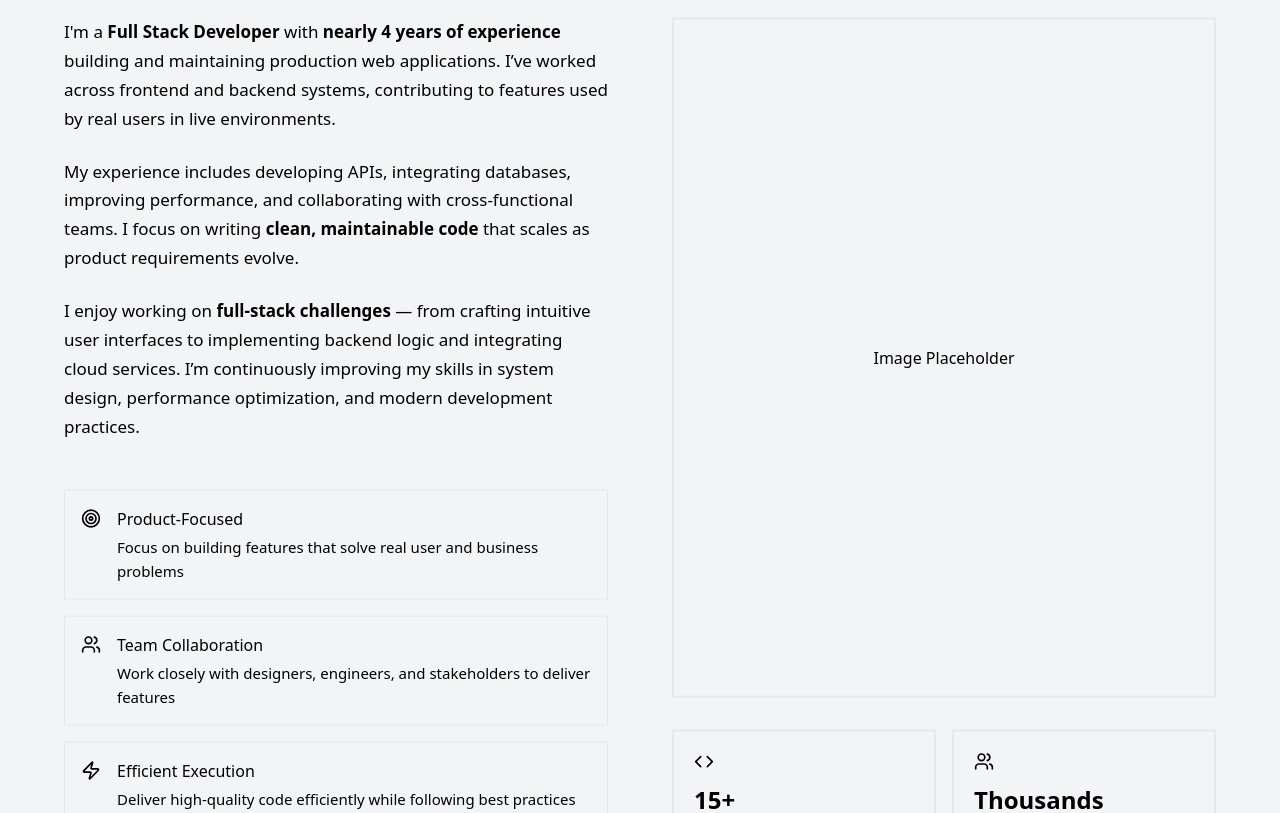
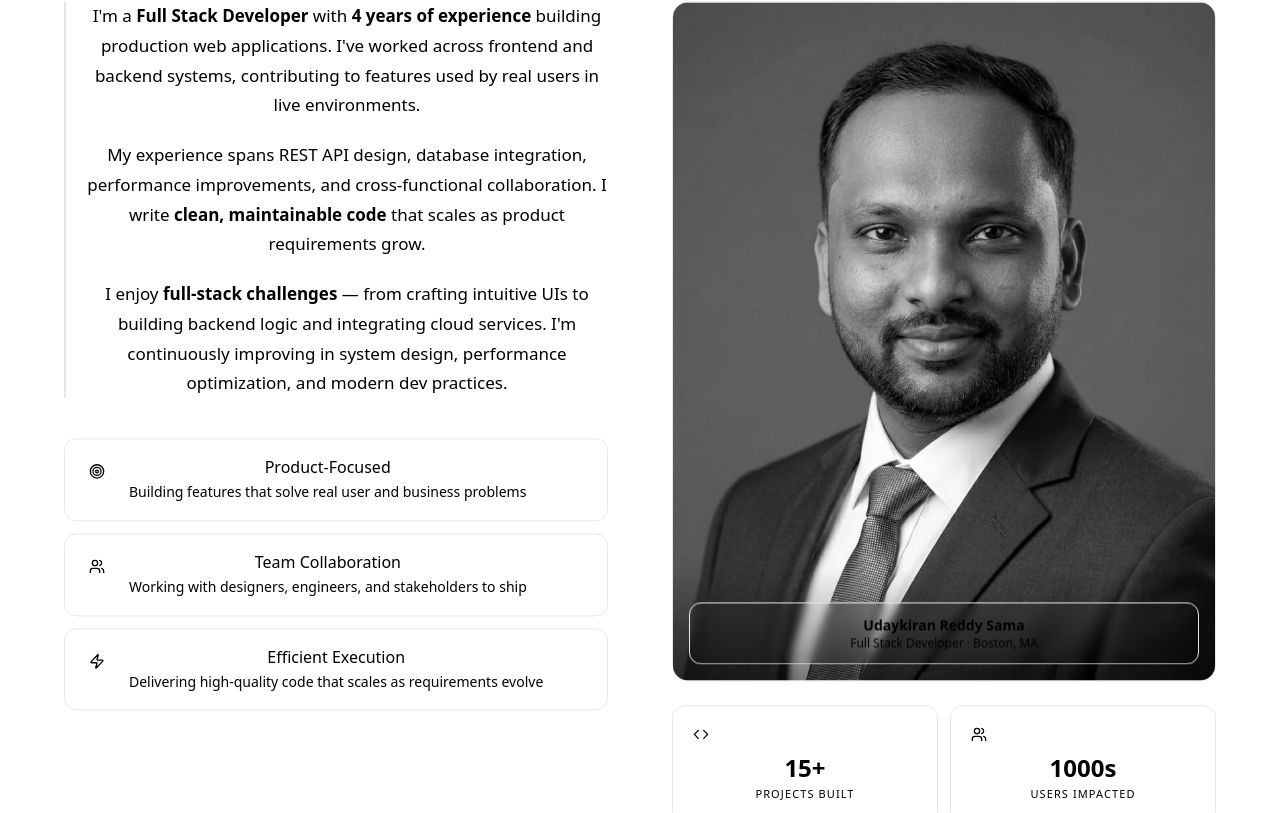
Before and after one commit to SamaUdaykiranReddy/UdayPortfolio, a React (Create React App) app: page / in a window 1280 px wide. Shown: the part 1107-1920 px from the top of the page. Built offline with nearby package versions, Linux system fonts and the light colour scheme.

Commit message:
redesign: CSS variables, photo, dark mode, meta tags

```diff
--- a/src/components/About.jsx
+++ b/src/components/About.jsx
@@ -1,6 +1,7 @@
 import React from "react";
 import { motion } from "framer-motion";
 import { TrendingUp, Users, Code, Award, Target, Zap } from "lucide-react";
+import { AnimatedCounter } from "./AnimatedCounter";
 
 export function About() {
   const highlights = [
@@ -9,27 +10,27 @@ export function About() {
       value: 15,
       suffix: "+",
       label: "Projects Built",
-      description: "Across frontend and backend systems",
+      description: "Across frontend & backend",
     },
     {
       icon: Users,
-      value: "Thousands",
       label: "Users Impacted",
-      description: "Through production applications",
+      description: "Through production apps",
+      displayValue: "1000s",
     },
     {
       icon: TrendingUp,
       value: 4,
-      suffix: " Years",
-      label: "Industry Experience",
-      description: "As a full stack developer",
+      suffix: " yrs",
+      label: "Experience",
+      description: "Full stack development",
     },
     {
       icon: Award,
       value: 99.9,
       suffix: "%",
       label: "Reliability",
-      description: "Maintained across key services",
+      description: "Across key services",
     },
   ];
 
@@ -37,47 +38,44 @@ export function About() {
     {
       icon: Target,
       title: "Product-Focused",
-      description:
-        "Focus on building features that solve real user and business problems",
+      description: "Building features that solve real user and business problems",
     },
     {
       icon: Users,
       title: "Team Collaboration",
-      description:
-        "Work closely with designers, engineers, and stakeholders to deliver features",
+      description: "Working with designers, engineers, and stakeholders to ship",
     },
     {
       icon: Zap,
       title: "Efficient Execution",
-      description:
-        "Deliver high-quality code efficiently while following best practices",
+      description: "Delivering high-quality code that scales as requirements evolve",
     },
   ];
 
   return (
-    <section id="about" className="py-24 bg-gray-100">
+    <section id="about" className="py-24 bg-muted/30">
       <div className="container mx-auto px-4">
-        {/* Section Header */}
+        {/* Header */}
         <motion.div
           initial={{ opacity: 0, y: 20 }}
           whileInView={{ opacity: 1, y: 0 }}
           viewport={{ once: true }}
           transition={{ duration: 0.6 }}
+          className="mb-16"
         >
-         <div className="flex items-center gap-4 mb-8">
-            <div className="text-sm text-black-600 uppercase tracking-wider">
+          <div className="flex items-center gap-4 mb-4">
+            <div className="text-sm text-primary uppercase tracking-wider font-medium">
               About Me
             </div>
-            <div className="h-px flex-1 bg-gray-300" />
+            <div className="h-px flex-1 bg-border" />
           </div>
-
-          <h2 className="text-4xl md:text-5xl mb-16 tracking-tight leading-tight text-left">
+          <h2 className="text-4xl md:text-5xl tracking-tight leading-tight">
             Building Reliable, Scalable Applications
           </h2>
         </motion.div>
 
         <div className="grid lg:grid-cols-2 gap-16 items-start max-w-6xl mx-auto mb-20">
-          {/* Left Content */}
+          {/* Left: Text */}
           <motion.div
             initial={{ opacity: 0, y: 20 }}
             whileInView={{ opacity: 1, y: 0 }}
@@ -85,49 +83,38 @@ export function About() {
             transition={{ duration: 0.6 }}
             className="space-y-6"
           >
-            <div className="relative">
-              <div className="absolute -left-4 top-0 bottom-0 w-1 bg-primary" />
-
-              <div className="space-y-6">
-                <p className="text-[17px] leading-[1.7] text-left text-foreground max-w-[640px]">
+            <div className="relative pl-5 border-l-2 border-primary space-y-5">
+              <p className="text-[17px] leading-[1.75] text-foreground">
                 I'm a{" "}
-                  <strong className="font-semibold text-foreground">
-                    Full Stack Developer
-                  </strong>{" "}
+                <strong className="font-semibold">Full Stack Developer</strong>{" "}
                 with{" "}
-                  <strong className="font-semibold text-foreground">
-                    nearly 4 years of experience
-                  </strong>{" "}
-                  building and maintaining production web applications. I’ve
-                  worked across frontend and backend systems, contributing to
-                  features used by real users in live environments.
+                <strong className="font-semibold">4 years of experience</strong>{" "}
+                building production web applications. I've worked across frontend
+                and backend systems, contributing to features used by real users
+                in live environments.
               </p>
-
-                <p className="text-[17px] leading-[1.7] text-left text-muted-foreground max-w-[640px]">
-                  My experience includes developing APIs, integrating databases,
-                  improving performance, and collaborating with cross-functional
-                  teams. I focus on writing{" "}
+              <p className="text-[17px] leading-[1.75] text-muted-foreground">
+                My experience spans REST API design, database integration,
+                performance improvements, and cross-functional collaboration. I
+                write{" "}
                 <strong className="font-semibold text-foreground">
                   clean, maintainable code
                 </strong>{" "}
-                  that scales as product requirements evolve.
+                that scales as product requirements grow.
               </p>
-
-                <p className="text-[17px] leading-[1.7] text-left text-muted-foreground max-w-[640px]">
-                  I enjoy working on{" "}
+              <p className="text-[17px] leading-[1.75] text-muted-foreground">
+                I enjoy{" "}
                 <strong className="font-semibold text-foreground">
                   full-stack challenges
                 </strong>{" "}
-                  — from crafting intuitive user interfaces to implementing
-                  backend logic and integrating cloud services. I’m continuously
-                  improving my skills in system design, performance
-                  optimization, and modern development practices.
+                — from crafting intuitive UIs to building backend logic and
+                integrating cloud services. I'm continuously improving in system
+                design, performance optimization, and modern dev practices.
               </p>
             </div>
-            </div>
 
-            {/* Key Qualities */}
-            <div className="grid gap-4 pt-6">
+            {/* Key qualities */}
+            <div className="grid gap-3 pt-4">
               {qualities.map((quality, index) => {
                 const Icon = quality.icon;
                 return (
@@ -137,14 +124,14 @@ export function About() {
                     whileInView={{ opacity: 1, x: 0 }}
                     viewport={{ once: true }}
                     transition={{ duration: 0.5, delay: index * 0.1 }}
-                    className="flex items-start gap-4 p-4 border border-border bg-background"
+                    className="flex items-start gap-4 p-4 border border-border rounded-xl bg-background hover:bg-muted/30 transition-colors"
                   >
-                    <Icon className="h-5 w-5 mt-0.5 flex-shrink-0" />
+                    <div className="p-2 rounded-lg bg-primary/10 flex-shrink-0">
+                      <Icon className="h-4 w-4 text-primary" />
+                    </div>
                     <div>
-                      <h4 className="mb-1 font-medium text-left">
-                        {quality.title}
-                      </h4>
-                      <p className="text-[15px] leading-[1.6] text-muted-foreground text-left">
+                      <h4 className="font-medium mb-0.5">{quality.title}</h4>
+                      <p className="text-sm text-muted-foreground leading-relaxed">
                         {quality.description}
                       </p>
                     </div>
@@ -154,42 +141,67 @@ export function About() {
             </div>
           </motion.div>
 
-          {/* Right Content */}
+          {/* Right: Photo + Stats */}
           <motion.div
             initial={{ opacity: 0, y: 20 }}
             whileInView={{ opacity: 1, y: 0 }}
             viewport={{ once: true }}
             transition={{ duration: 0.6, delay: 0.2 }}
-            className="space-y-8"
+            className="space-y-6"
           >
-            <div className="aspect-[4/5] overflow-hidden border-2 border-border bg-muted flex items-center justify-center">
-              <span className="text-muted-foreground">Image Placeholder</span>
+            {/* Photo */}
+            <motion.div
+              className="relative overflow-hidden rounded-2xl border border-border group"
+              whileHover={{ scale: 1.01 }}
+              transition={{ duration: 0.3 }}
+            >
+              <img
+                src="/UdaySama.jpeg"
+                alt="Udaykiran Reddy Sama"
+                className="w-full aspect-[4/5] object-cover object-top transition-all duration-700 grayscale group-hover:grayscale-0 group-hover:scale-105"
+              />
+
+              {/* Gradient overlay at bottom */}
+              <div className="absolute bottom-0 left-0 right-0 h-28 bg-gradient-to-t from-black/50 to-transparent" />
+
+              {/* Name tag */}
+              <div className="absolute bottom-4 left-4 right-4">
+                <div className="bg-background/90 backdrop-blur-sm rounded-xl px-4 py-3 border border-border/50">
+                  <p className="font-semibold text-sm">Udaykiran Reddy Sama</p>
+                  <p className="text-xs text-muted-foreground">
+                    Full Stack Developer · Boston, MA
+                  </p>
                 </div>
+              </div>
+            </motion.div>
 
-            {/* Quick Stats */}
-            <div className="grid grid-cols-2 gap-4">
+            {/* Stats grid */}
+            <div className="grid grid-cols-2 gap-3">
               {highlights.map((item, index) => {
                 const Icon = item.icon;
                 return (
                   <motion.div
                     key={index}
-                    initial={{ opacity: 0, y: 20 }}
+                    initial={{ opacity: 0, y: 16 }}
                     whileInView={{ opacity: 1, y: 0 }}
                     viewport={{ once: true }}
-                    transition={{ duration: 0.5, delay: index * 0.1 }}
-                    whileHover={{
-                      scale: 1.05,
-                      borderColor: "hsl(var(--foreground))",
-                    }}
-                    className="p-5 border-2 border-border bg-background hover:shadow-lg transition-all cursor-pointer"
+                    transition={{ duration: 0.5, delay: index * 0.08 }}
+                    whileHover={{ scale: 1.03, y: -2 }}
+                    className="p-5 border border-border rounded-xl bg-background hover:border-primary/30 hover:shadow-sm transition-all cursor-default"
                   >
-                    <Icon className="h-5 w-5 mb-3 text-primary" />
-                    <div className="text-2xl mb-1 font-semibold text-left">
-                      {item.prefix || ""}
-                      {item.value}
-                      {item.suffix || ""}
+                    <Icon className="h-4 w-4 mb-2.5 text-primary" />
+                    <div className="text-2xl font-semibold mb-0.5">
+                      {item.displayValue ? (
+                        item.displayValue
+                      ) : (
+                        <AnimatedCounter
+                          end={item.value}
+                          suffix={item.suffix || ""}
+                          start={true}
+                        />
+                      )}
                     </div>
-                    <div className="text-[11px] text-muted-foreground uppercase tracking-widest text-left">
+                    <div className="text-[11px] text-muted-foreground uppercase tracking-widest">
                       {item.label}
                     </div>
                   </motion.div>
--- a/src/components/Navigation.jsx
+++ b/src/components/Navigation.jsx
@@ -34,7 +34,6 @@ export function Navigation() {
     return () => window.removeEventListener("scroll", handleScroll);
   }, []);
 
-  // IntersectionObserver for active section highlighting
   useEffect(() => {
     const sections = navLinks
       .map((link) => document.getElementById(link.id))
@@ -61,10 +60,8 @@ export function Navigation() {
   }, []);
 
   const scrollToSection = (id) => {
-    // Close the mobile menu first
     setIsMobileMenuOpen(false);
 
-    // Delay to allow menu to close and layout to update
     setTimeout(() => {
       const element = document.getElementById(id);
       const navbarHeight = document.querySelector("nav")?.offsetHeight || 0;
@@ -72,10 +69,10 @@ export function Navigation() {
       if (element) {
         const elementPosition =
           element.getBoundingClientRect().top + window.scrollY;
-        const offsetPosition = elementPosition - navbarHeight - 10; // optional padding
+        const offsetPosition = elementPosition - navbarHeight - 10;
         window.scrollTo({ top: offsetPosition, behavior: "smooth" });
       }
-    }, 150); // 150ms works well
+    }, 150);
   };
 
   return (
```
Also changed, not shown: public/UdaySama.jpeg (added). Lines whose indentation alone changed are shown as unchanged.
